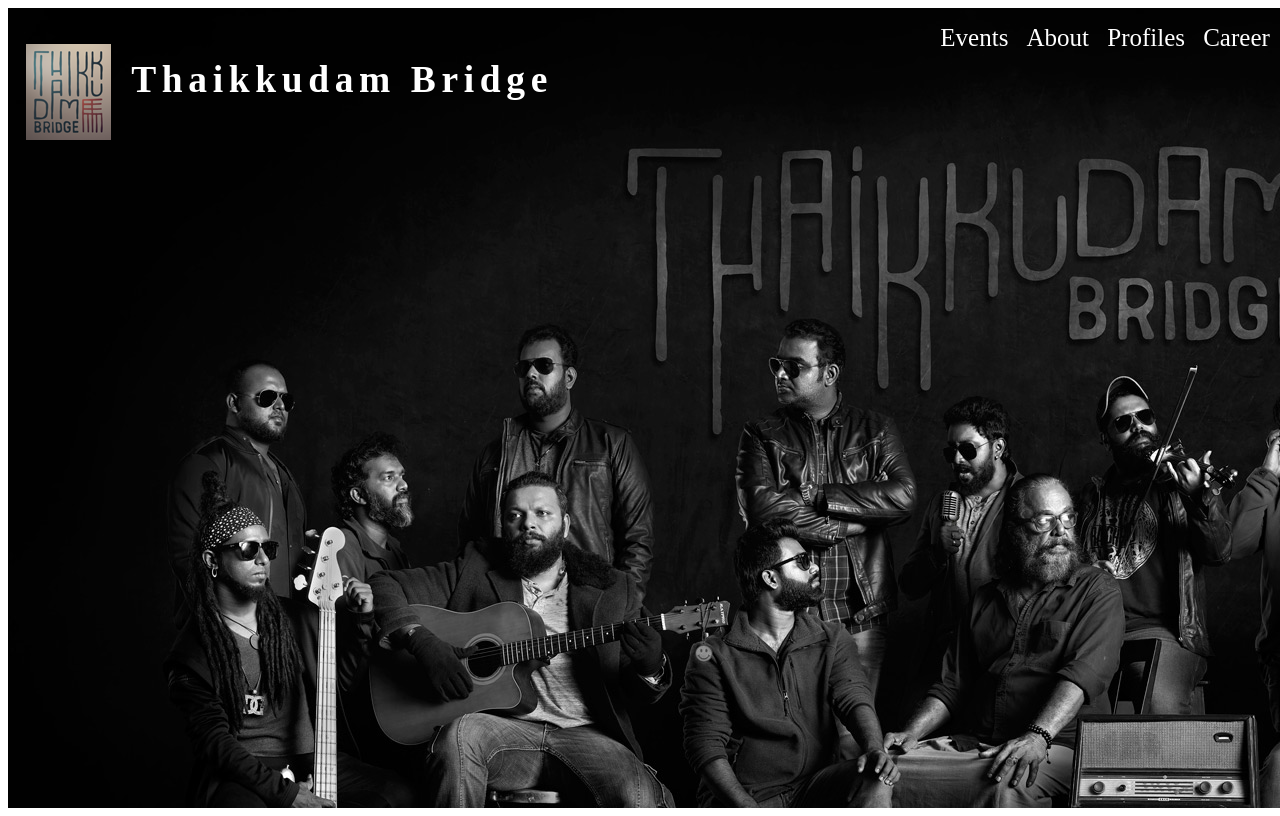
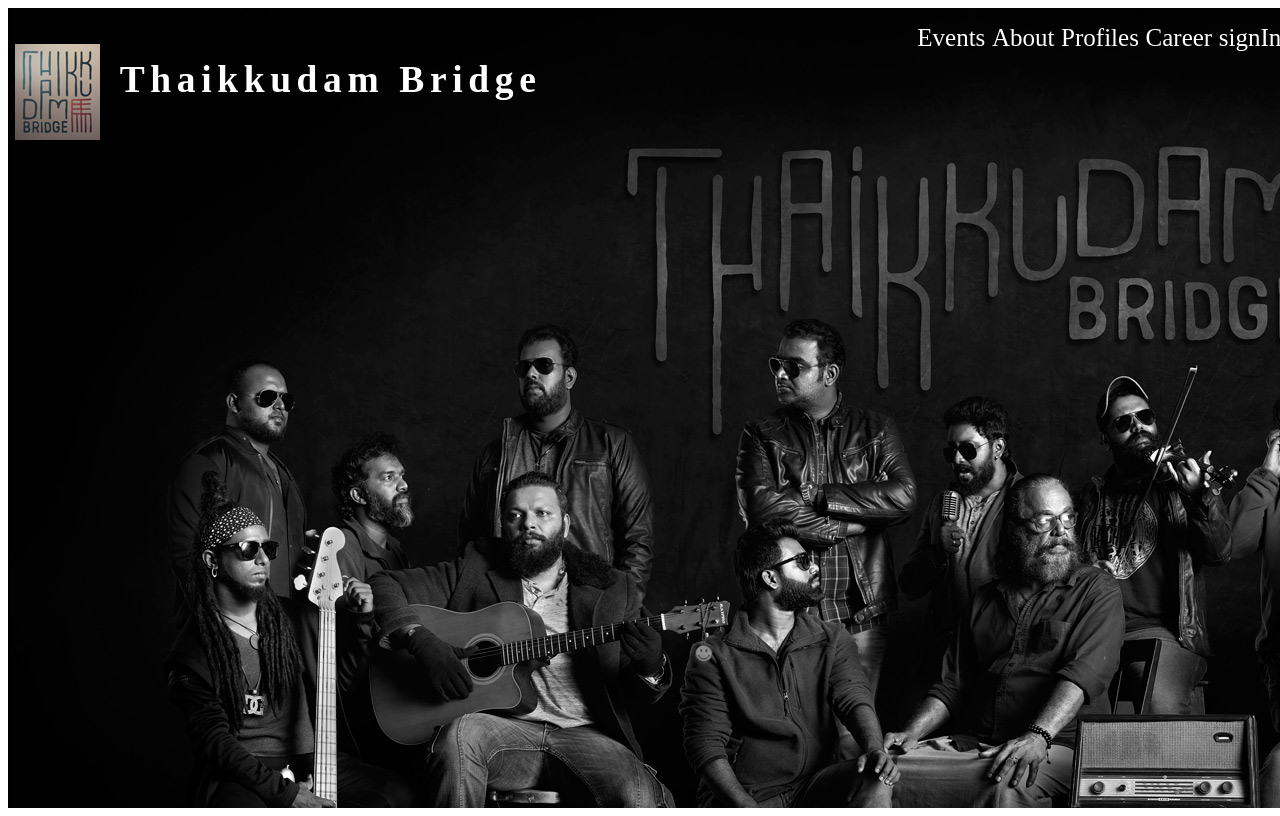
Before and after one commit to AmandaRaphael/thaikoodam_bridge_frontend, a React (Create React App) app: page / in a window 1280 px wide. Built offline with nearby package versions, Linux system fonts and the light colour scheme.

Commit message:
sign In component

```diff
--- a/src/App.jsx
+++ b/src/App.jsx
@@ -8,13 +8,14 @@
 import Contact from "./routes/ProfilePage/Contact";
 import "./App.css";
 import CareerPage from "./routes/CareerPage/CareerPage";
+import SignInForm from "./routes/signInPage/SignInForm";
 const App = () => {
   return (
     <main>
       <Routes>
         <Route path="/" element={<Home />} />
         <Route path="about" element={<About />} />
-        <Route path="profiles" element={<Profiles  />}>
+        <Route path="profiles" element={<Profiles />}>
           <Route
             index
             element={
@@ -24,12 +25,14 @@
             }
           />
           <Route path=":musician" element={<Musicians />}>
-            <Route path=":musicianId" element={<MoreInfo />} >
-                <Route path=":musicianNum" element={<Contact />} />
+            <Route path=":musicianId" element={<MoreInfo />}>
+              <Route path=":musicianNum" element={<Contact />} />
             </Route>
           </Route>
         </Route>
-        <Route path="career" element={<CareerPage/>}/>
+        <Route path="career" element={<CareerPage />} />
+        <Route path="signIn" element={<SignInForm />} />
+
         <Route path="*" element={<Home />} />
       </Routes>
     </main>
--- a/src/components/navigation/NavBar.js
+++ b/src/components/navigation/NavBar.js
@@ -57,6 +57,19 @@
         >
           Career
         </NavLink>
+        <NavLink
+          style={({ isActive }) => {
+            return {
+              display: "block",
+              margin: "1rem 0",
+              color: isActive ? "orange" : "white",
+              textDecoration: "none",
+            };
+          }}
+          to="/signIn"
+        >
+          signIn
+        </NavLink>
       </>
     );
 }
--- /dev/null
+++ b/src/routes/signInPage/SignInForm.jsx
@@ -0,0 +1,28 @@
+import {useState} from 'react'
+
+const SignInForm = () => {
+    const [signIn, setSignIn] = useState({ username: "", password: "" })
+    function handleChange(e) {
+        setSignIn({ ...signIn, [e.target.name]: [e.target.value] })
+    }
+    return (
+      <form>
+        <div>
+          <label htmlFor="username">username</label>
+          <input
+            type="text"
+            name="username"
+            placeholder="username"
+            value={signIn.username}
+            onchange={handleChange}
+          />
+        </div>
+        <div>
+          <label htmlFor="password">password</label>
+          <input type="password" name="password" value={signIn.password} onchange={handleChange} />
+        </div>
+      </form>
+    );
+}
+
+export default SignInForm
```
